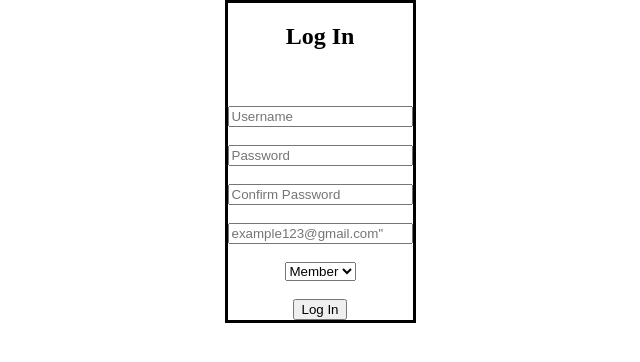
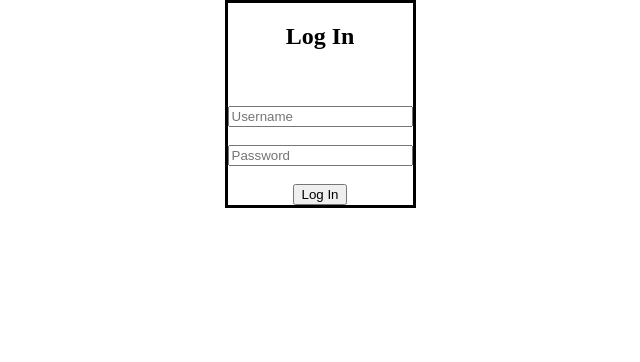
Before and after one commit to LewieJ08/toka_fitness, a Flask app: page /login in a window 1280 px wide. Shown: the top 362 px of the page, without its empty margins (320-960 px from the left). Run offline with Flask 3, Linux system fonts and the light colour scheme.

Commit message:
feat: update login form

```diff
--- a/app/templates/login.html
+++ b/app/templates/login.html
@@ -12,12 +12,6 @@
         <form action="{{ url_for('login') }}" method="post"> <br><br>
             <input type="text" name="username" placeholder="Username"> <br><br>
             <input type="text" name="password" placeholder="Password"> <br><br>
-            <input type="text" name="confirmPassword" placeholder="Confirm Password"> <br><br>
-            <input type="email" name="email" placeholder=example123@gmail.com"> <br><br>
-            <select name="role">
-                <option value="member">Member</option>
-                <option value="admin">Admin</option>
-            </select> <br><br>
             <button type="submit">Log In</button>
         </form>
     </div>
```
